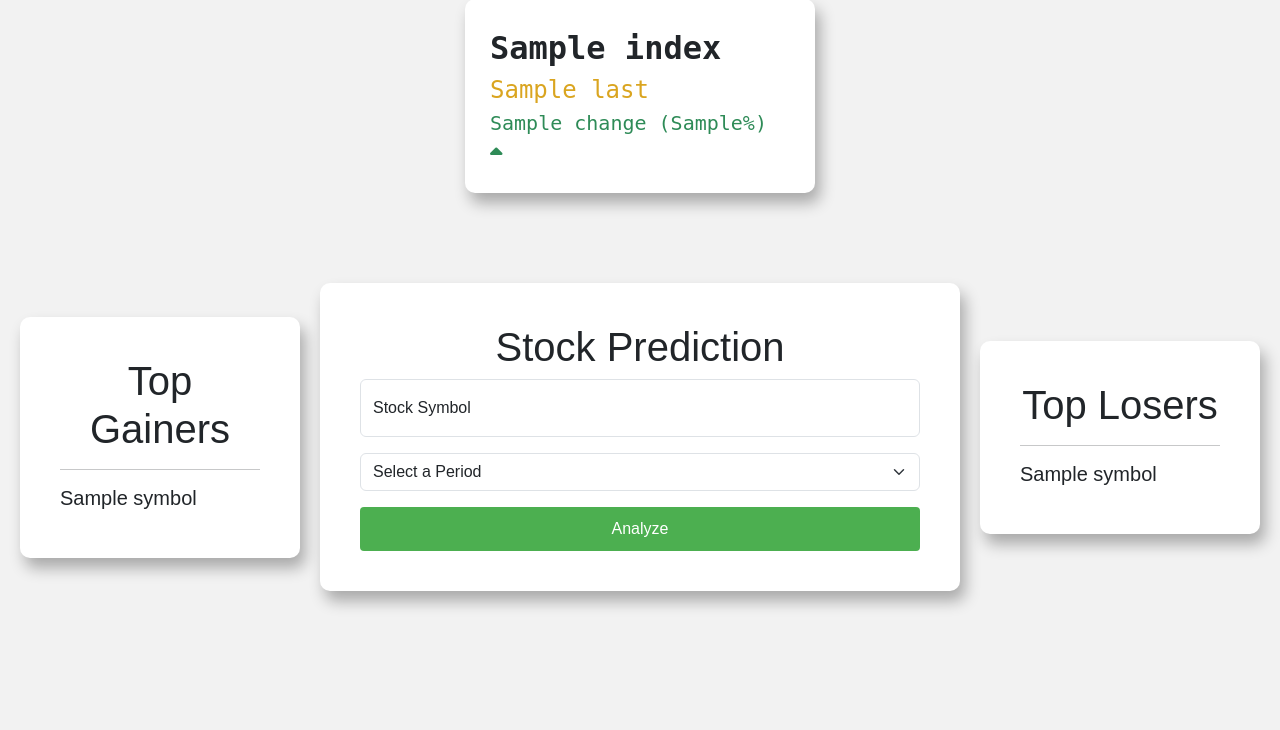
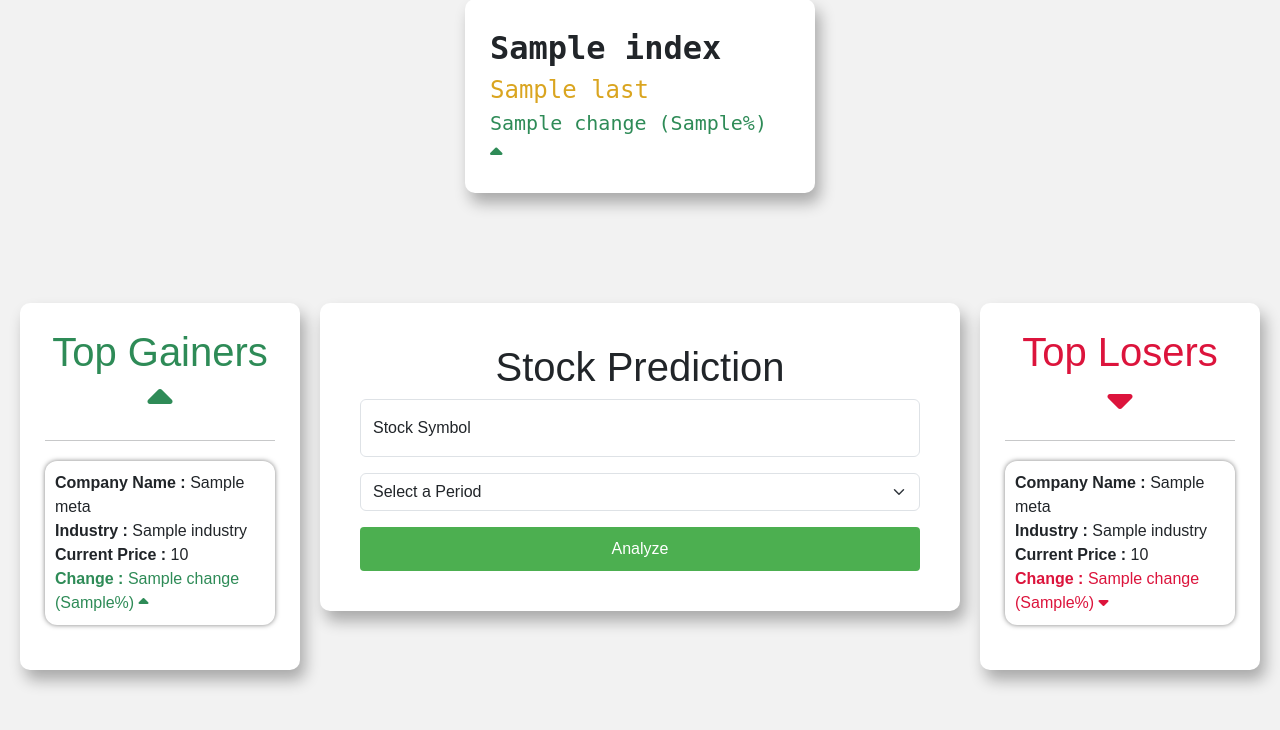
Before and after one commit to Abhay-Shankur/StockInsight, a Flask app: template templates/index.html in a window 1280 px wide. Shown: the part 156-886 px from the top of the page. Before the commit the page ends 764 px from the top, so only its background shows below. Run offline with Flask 3, Linux system fonts and the light colour scheme; the template is opened without the code that fills it: most values are stand-ins (such as "Sample title", 1, 10 or a date in 2020); some libraries are stand-ins or nearby versions.

Commit message:
Modified and Complete page

```diff
--- a/templates/index.html
+++ b/templates/index.html
@@ -32,6 +32,8 @@
           }
           .container {
             max-width: 50%;
+            align-self: auto;
+            margin: 20px auto;
           }
           .min-container {
             min-width: 300px;
@@ -70,6 +72,17 @@
           .sub-section {
             width: 25%;
             margin: 20px;
+            padding: 25px;
+            align-self: auto;
+          }
+          .sub-section-item {
+            display: flex;
+            box-shadow: 0 0 5px rgba(0, 0, 0, 0.5);
+            border-radius: 12px;
+            margin: 20px auto;
+            padding: 10px;
+            flex-wrap: nowrap;
+            flex-direction: column;
           }
           .section {
             width: 100%;
@@ -84,16 +97,6 @@
           h1 {
             text-align: center;
           }
-
-          /* .form-control {
-            width: 100%;
-            padding: 10px;
-            margin-bottom: 10px;
-            border: 1px solid #ccc;
-            border-radius: 4px;
-            box-sizing: border-box;
-          } */
-
           .submit-btn {
             width: 100%;
             padding: 10px;
@@ -150,10 +153,16 @@
         </div>
         <div class="section">
           <div class="sub-section">
-            <h1>Top Gainers</h1>
+            <h1  style="color: seagreen;">Top Gainers <i class="fa-solid fa-caret-up"></i></h1>
             <hr>
             {% for index,stock in listgainers.iterrows() %}
-            <h5>{{stock['symbol']}}</h5>
+            <div class="sub-section-item" title="{{stock['symbol']}}">
+              <div><b>Company Name :</b> {{stock['meta']['companyName']}}</div>
+              <div><b>Industry :</b> {{stock['meta']['industry']}}</div>
+              <!-- <div>{{stock['symbol']}}</div> -->
+              <div><b>Current Price :</b> {{stock['lastPrice']}}</div>
+              <div style="color: seagreen;"><b>Change :</b> {{stock['change']}} ({{stock['pChange']}}%) <i class="fa-solid fa-caret-up"></i></div>
+            </div>
             {% endfor %}
           </div>
 
@@ -188,10 +197,16 @@
           </div> <!-- Container Closing -->
 
           <div class="sub-section">
-            <h1>Top Losers</h1>
+            <h1  style="color: crimson;">Top Losers <i class="fa-solid fa-caret-down"></i></h1>
             <hr>
             {% for index,stock in listlosers.iterrows() %}
-            <h5>{{stock['symbol']}}</h5>
+            <div class="sub-section-item" title="{{stock['symbol']}}">
+              <div><b>Company Name :</b> {{stock['meta']['companyName']}}</div>
+              <div><b>Industry :</b> {{stock['meta']['industry']}}</div>
+              <!-- <div>{{stock['symbol']}}</div> -->
+              <div><b>Current Price :</b> {{stock['lastPrice']}}</div>
+              <div style="color: crimson;"><b>Change :</b> {{stock['change']}} ({{stock['pChange']}}%) <i class="fa-solid fa-caret-down"></i></div>
+            </div>
             {% endfor %}
           </div>
 
```
